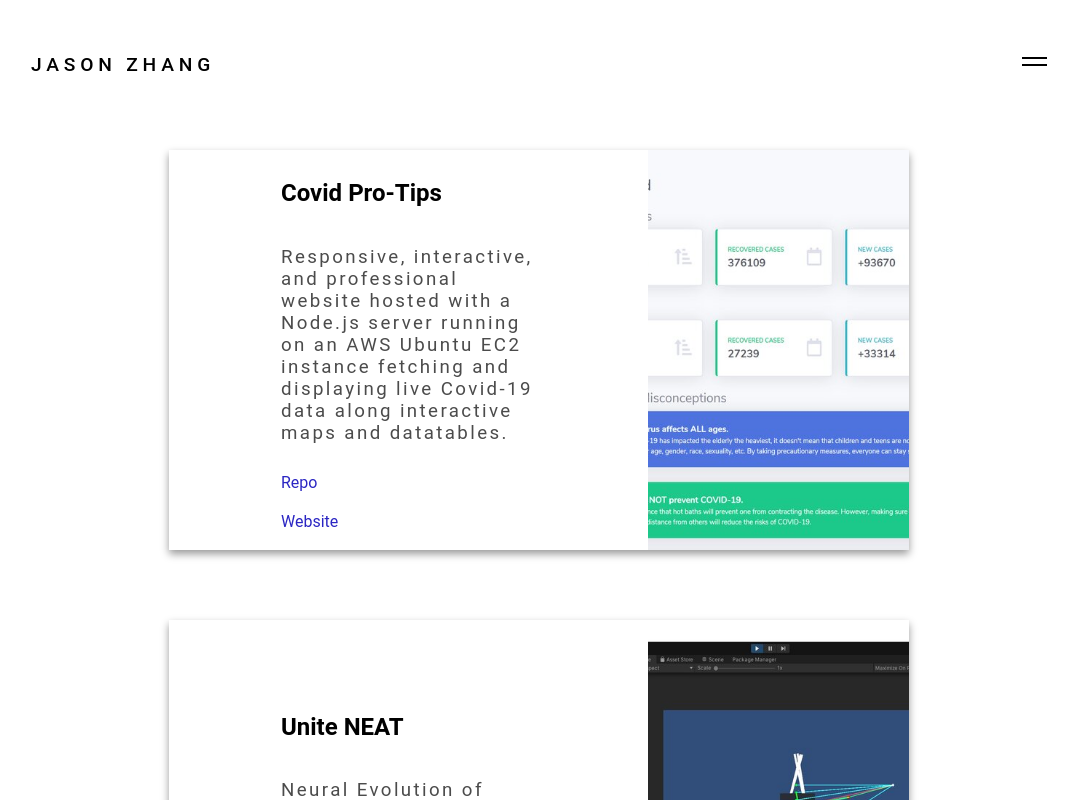
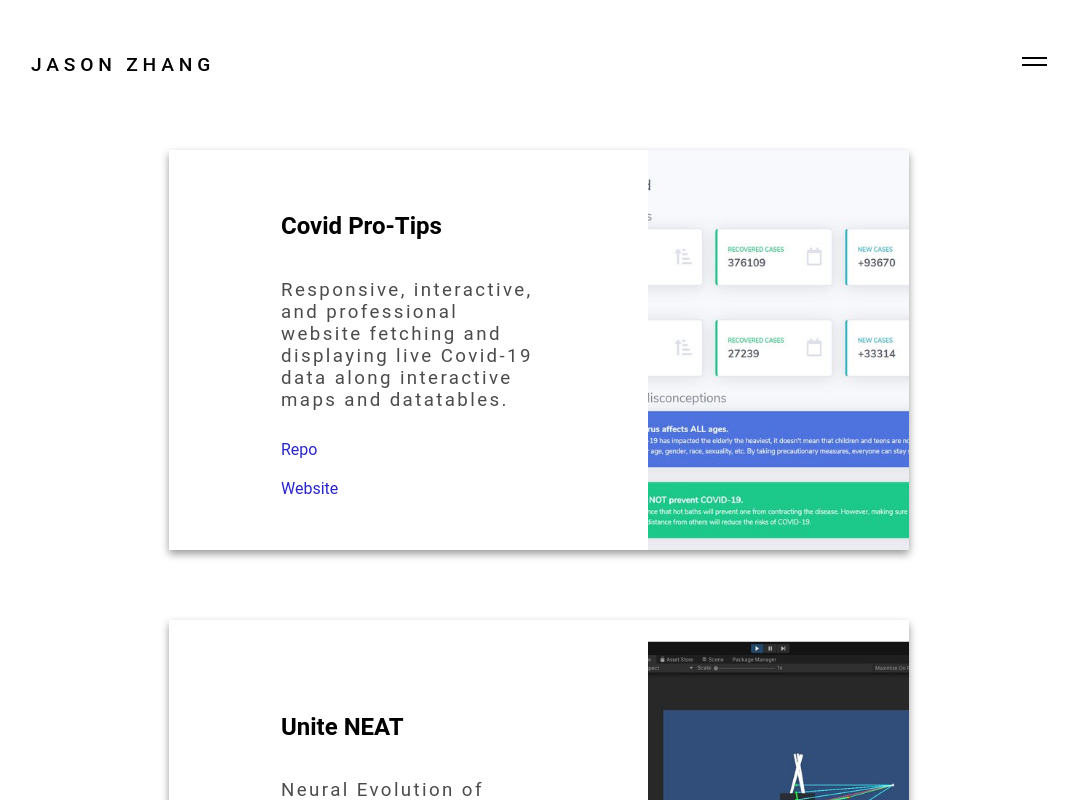
Before and after one commit to Zjjc123/react-portfolio, a React (Create React App) app: page /#/Projects in a window 1280 px wide. Shown: the whole page, without its empty margins (101-1179 px from the left). Built offline with nearby package versions, Linux system fonts and the light colour scheme.

Commit message:
Don't replay intro animation on reload

```diff
--- a/src/components/Header.js
+++ b/src/components/Header.js
@@ -5,7 +5,7 @@ import { openMenu, closeMenu } from "../animations/menuAnimations";
 
 import { ReactComponent as UpArrow } from '../assets/arrow-up.svg';
 
-import { FaArrowCircleUp } from 'react-icons/fa';
+import { FiArrowUpCircle } from 'react-icons/fi';
 
 const Header = ({ history, dimensions }) => {
     const [menuState, setMenuState] = useState({ menuOpened: false });
@@ -76,7 +76,7 @@ const Header = ({ history, dimensions }) => {
                     </div>
                 </div>
             </div>
-            <FaArrowCircleUp
+            <FiArrowUpCircle
                 className="scrollTop"
                 onClick={scrollTop}
                 style={{ height: 40, display: !isVisible ? 'flex' : 'none' }} />
--- a/src/pages/Landing.js
+++ b/src/pages/Landing.js
@@ -33,7 +33,8 @@ function Landing() {
     }
 
     useEffect(() => {
-        homeAnimation(completeAnimation);
+        if (window.sessionStorage.getItem("first") === null)
+            homeAnimation(completeAnimation);
         window.sessionStorage.setItem("first", 1);
     }, [])
 
--- a/src/pages/Projects.js
+++ b/src/pages/Projects.js
@@ -8,7 +8,7 @@ function Projects() {
                 <div className='projects'>
                     <ProjectCard
                         title="Covid Pro-Tips"
-                        description="Responsive, interactive, and professional website hosted with a Node.js server running on an AWS Ubuntu EC2 instance fetching and displaying live Covid-19 data along interactive maps and datatables."
+                        description="Responsive, interactive, and professional website fetching and displaying live Covid-19 data along interactive maps and datatables."
                         imgSrc={"/images/projects/covid-pro-tips.jpg"}
                         links={[
                             { name: "Repo", link: "https://github.com/Zjjc123/Covid-Pro-Tips" },
@@ -25,7 +25,7 @@ function Projects() {
                     />
                     <ProjectCard
                         title="Vitality"
-                        description="Mobile Fitness App built on Android Studio that provides a variety of health-related functionalities like heart rate monitoring and fitness counters. Complete with a minimalistic UI, profile settings, and pinned notifications."
+                        description="Mobile Fitness App built on Android Studio that provides a variety of health-related functionalities."
                         imgSrc={"/images/projects/vitality.jpg"}
                         links={[
                             { name: "Repo", link: "https://github.com/Zjjc123/Vitality" },
```
